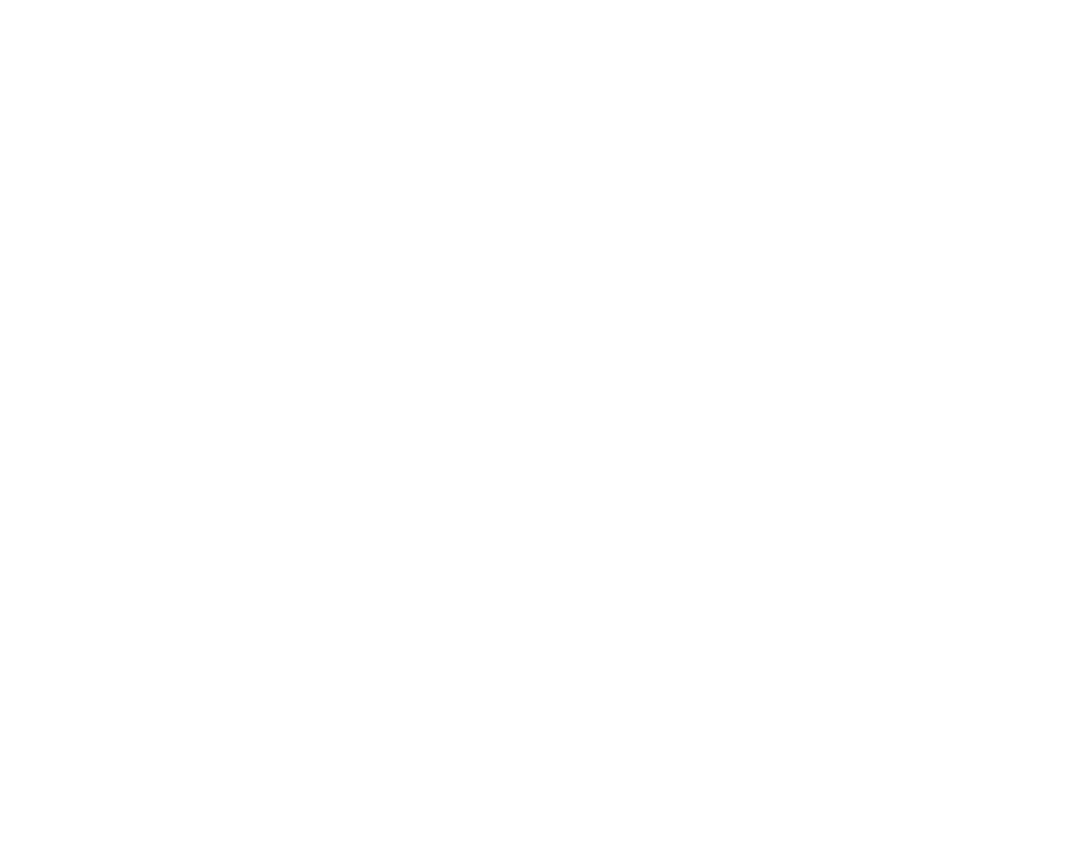
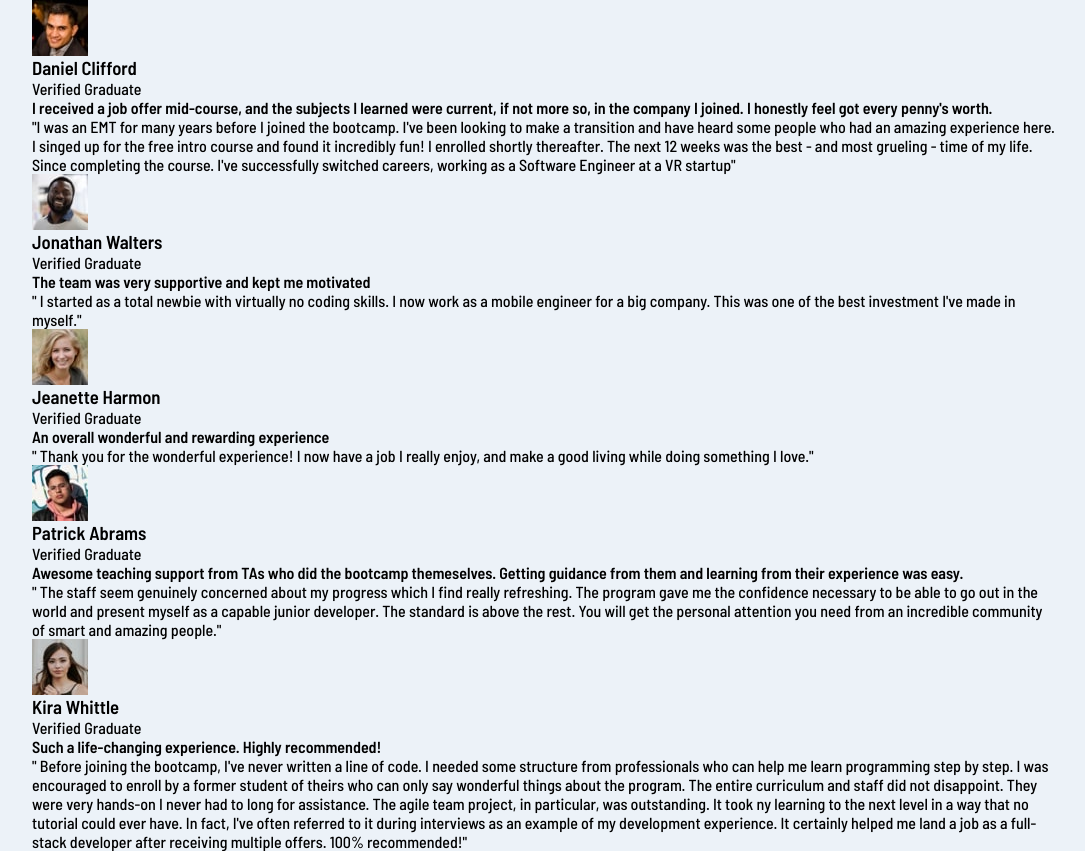
Before and after one commit to mahmud035/testimonials-grid-section-frontEndMentor, a plain HTML site: page index.html in a window 1280 px wide. Shown: the whole page, without its empty margins (96-1181 px from the left). Before the commit the page ends 800 px from the top, so only its background shows below. Drawn offline with Linux system fonts and the light colour scheme.

Commit message:
added html markup

```diff
--- a/css/style.css
+++ b/css/style.css
@@ -60,6 +60,7 @@ select {
 
 body {
   font-family: 'Barlow Semi Condensed', sans-serif;
+  overflow-x: hidden;
 }
 
 /* Common CSS Classes */
@@ -68,3 +69,13 @@ body {
   width: 80%;
   margin-inline: auto;
 }
+
+/** Testimonials Grid Section */
+.main-container {
+  width: 100vw;
+  min-height: 100vh;
+  background: var(--light-grayish-blue);
+  display: flex;
+  justify-content: center;
+  align-items: center;
+}
--- a/index.html
+++ b/index.html
@@ -20,6 +20,113 @@
     <title>Testimonials Grid Section</title>
   </head>
   <body>
+    <!-- Testimonial Grid Section -->
+    <main class="main-container">
+      <section class="card-container container">
+        <div class="card card-1">
+          <div class="user-info">
+            <img src="./images/image-daniel.jpg" alt="" />
+            <div class="user-name">
+              <h3>Daniel Clifford</h3>
+              <p>Verified Graduate</p>
+            </div>
+          </div>
+          <h4>
+            I received a job offer mid-course, and the subjects I learned were
+            current, if not more so, in the company I joined. I honestly feel
+            got every penny's worth.
+          </h4>
+          <p>
+            "I was an EMT for many years before I joined the bootcamp. I've been
+            looking to make a transition and have heard some people who had an
+            amazing experience here. I singed up for the free intro course and
+            found it incredibly fun! I enrolled shortly thereafter. The next 12
+            weeks was the best - and most grueling - time of my life. Since
+            completing the course. I've successfully switched careers, working
+            as a Software Engineer at a VR startup"
+          </p>
+        </div>
+
+        <div class="card card-2">
+          <div class="user-info">
+            <img src="./images/image-jonathan.jpg" alt="" />
+            <div class="user-name">
+              <h3>Jonathan Walters</h3>
+              <p>Verified Graduate</p>
+            </div>
+          </div>
+          <h4>The team was very supportive and kept me motivated</h4>
+          <p>
+            " I started as a total newbie with virtually no coding skills. I now
+            work as a mobile engineer for a big company. This was one of the
+            best investment I've made in myself."
+          </p>
+        </div>
+
+        <div class="card card-3">
+          <div class="user-info">
+            <img src="./images/image-jeanette.jpg" alt="" />
+            <div class="user-name">
+              <h3>Jeanette Harmon</h3>
+              <p>Verified Graduate</p>
+            </div>
+          </div>
+          <h4>An overall wonderful and rewarding experience</h4>
+          <p>
+            " Thank you for the wonderful experience! I now have a job I really
+            enjoy, and make a good living while doing something I love."
+          </p>
+        </div>
+
+        <div class="card card-4">
+          <div class="user-info">
+            <img src="./images/image-patrick.jpg" alt="" />
+            <div class="user-name">
+              <h3>Patrick Abrams</h3>
+              <p>Verified Graduate</p>
+            </div>
+          </div>
+          <h4>
+            Awesome teaching support from TAs who did the bootcamp themeselves.
+            Getting guidance from them and learning from their experience was
+            easy.
+          </h4>
+          <p>
+            " The staff seem genuinely concerned about my progress which I find
+            really refreshing. The program gave me the confidence necessary to
+            be able to go out in the world and present myself as a capable
+            junior developer. The standard is above the rest. You will get the
+            personal attention you need from an incredible community of smart
+            and amazing people."
+          </p>
+        </div>
+
+        <div class="card card-5">
+          <div class="user-info">
+            <img src="./images/image-kira.jpg" alt="" />
+            <div class="user-name">
+              <h3>Kira Whittle</h3>
+              <p>Verified Graduate</p>
+            </div>
+          </div>
+          <h4>Such a life-changing experience. Highly recommended!</h4>
+          <p>
+            " Before joining the bootcamp, I've never written a line of code. I
+            needed some structure from professionals who can help me learn
+            programming step by step. I was encouraged to enroll by a former
+            student of theirs who can only say wonderful things about the
+            program. The entire curriculum and staff did not disappoint. They
+            were very hands-on I never had to long for assistance. The agile
+            team project, in particular, was outstanding. It took ny learning to
+            the next level in a way that no tutorial could ever have. In fact,
+            I've often referred to it during interviews as an example of my
+            development experience. It certainly helped me land a job as a
+            full-stack developer after receiving multiple offers. 100%
+            recommended!"
+          </p>
+        </div>
+      </section>
+    </main>
     <!-- Javascript Link -->
     <script src="./js/script.js"></script>
   </body>
```
